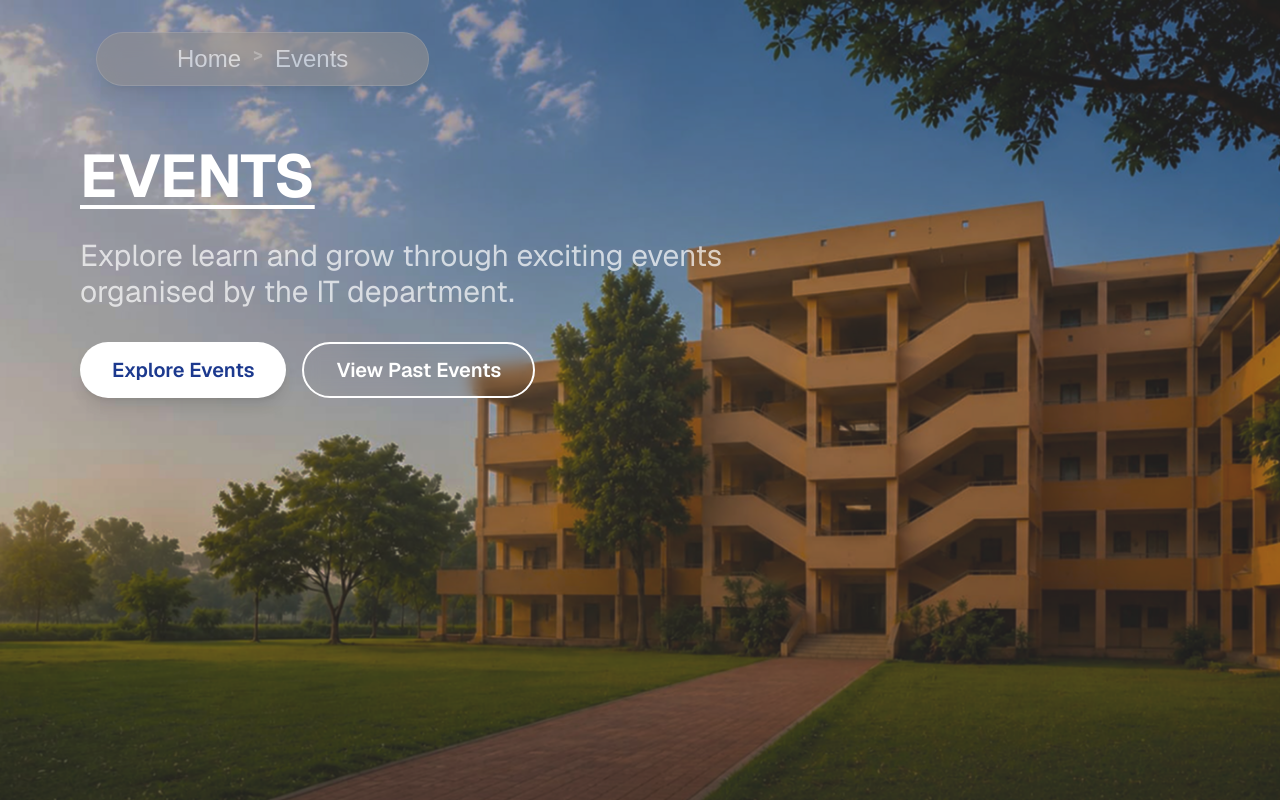
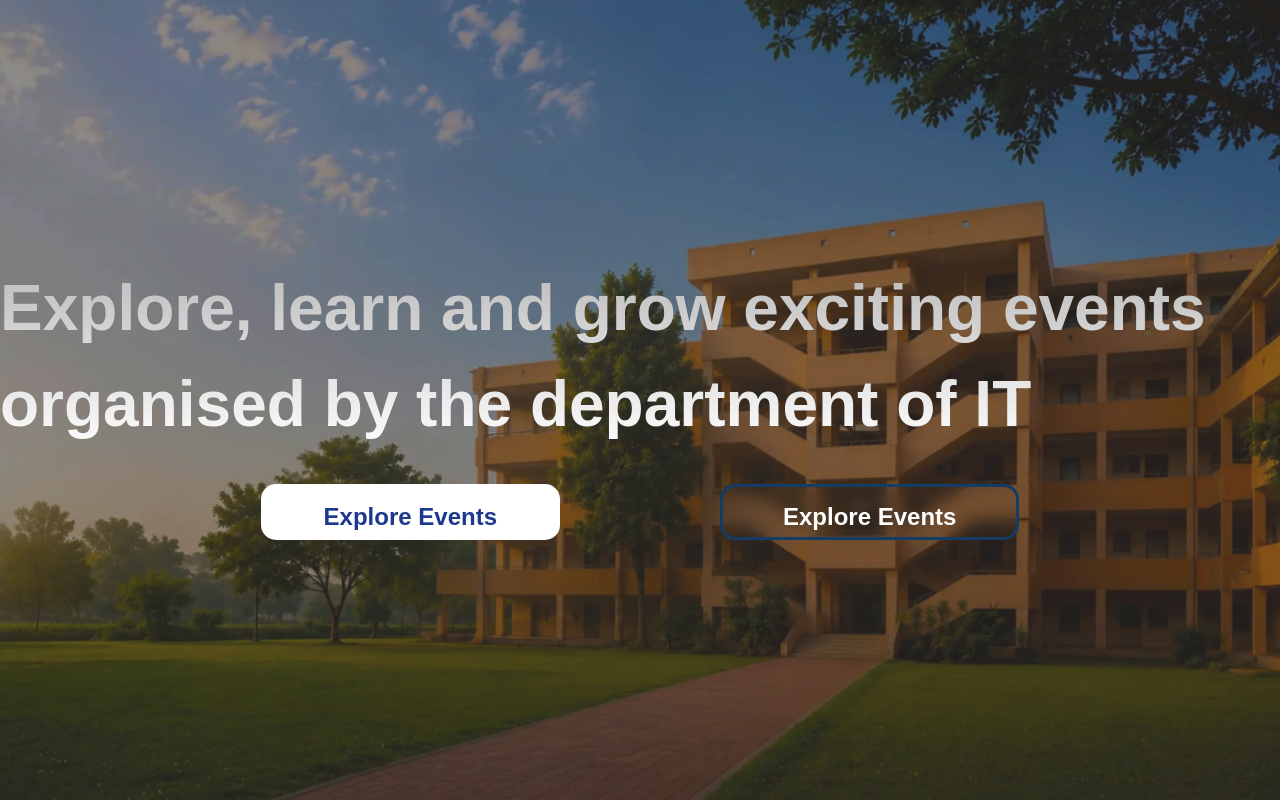
Before and after one commit to sooryanathg/information-technology, a Next.js app: page /events in a window 1280 px wide. Built offline with nearby package versions, Linux system fonts and the light colour scheme.

Commit message:
feat: update hero section with new imagery, Poppins font integration according to latest design

```diff
--- a/app/globals.css
+++ b/app/globals.css
@@ -3,8 +3,10 @@
 :root {
   --background: #ffffff;
   --foreground: #171717;
+  --color-brand-blue: #133D65;
+  --color-white: #FFFFFF;
+  --font-poppins: 'Poppins', sans-serif;
 }
-
 @theme inline {
   --color-background: var(--background);
   --color-foreground: var(--foreground);
--- a/app/layout.tsx
+++ b/app/layout.tsx
@@ -16,6 +16,15 @@ export const metadata: Metadata = {
   title: "Create Next App",
   description: "Generated by create next app",
 };
+// app/layout.tsx
+import { Poppins } from "next/font/google";
+
+const poppins = Poppins({
+  subsets: ["latin"],
+  weight: ["400", "600"],
+  variable: "--font-poppins",
+});
+
 
 export default function RootLayout({
   children,
@@ -25,7 +34,7 @@ export default function RootLayout({
   return (
     <html
       lang="en"
-      className={`${geistSans.variable} ${geistMono.variable} h-full antialiased`}
+      className={`${geistSans.variable} ${geistMono.variable} ${poppins.variable} h-full antialiased`}
     >
       <body className="min-h-full flex flex-col">{children}</body>
     </html>
--- a/components/pages/events/herosection.tsx
+++ b/components/pages/events/herosection.tsx
@@ -1,41 +1,41 @@
+import Image from "next/image";
+
 export default function HeroSection() {
   return (
-    <div className="bg-zinc-50 font-sans">
-    <section className="w-full h-dvh flex flex-col items-center justify-center relative overflow-hidden">
-      <img
-        src="/image1.png"
-        alt="Description of image"
-        className="absolute w-full h-full object-cover object-center inset-0"
+    <section className="relative h-dvh w-full overflow-hidden">
+      <Image
+        src="/events/heroevents.webp"
+        alt="IT Department building"
+        fill
+        priority
+        className="object-cover object-center"
       />
-      <div className="relative z-10 flex flex-col justify-center w-full h-full">
-        <nav className="absolute top-8 left-24 gap-3 px-20 py-2 rounded-full backdrop-blur-md border border-white/20 text-white font-medium bg-[#939090] flex shadow-xl opacity-60">
-        <a href="/" className="hover:opacity-75 transition-opacity">
-            Home
-        </a>
-        <span className="opacity-40 font-bold text-lg">
-            {'>'}
-        </span>
-        <span className="text-white">
-            <a href="/events">Events</a>
-        </span>
-        </nav>
-        <div className="flex flex-col text-white text-left justify-left gap-4 px-20 py-4 -mt-64">
-          <h1 className="text-6xl font-bold mb-4 underline underline-offset-8 decoration-4">EVENTS</h1>
-          <p className="text-3xl max-w-2xl opacity-70">
-            Explore learn and grow through exciting events organised by the IT department.
+
+      <div className="absolute inset-0 bg-black/10" />
+
+
+      <div className="relative z-10 flex h-full items-center justify-center">
+        <div className="flex flex-col items-center gap-8">
+
+          <p className="max-w-7xl text-left text-[64px] font-semibold bg-gradient-to-b from-[#BABABA] to-[#FFFFFF] bg-clip-text text-transparent">
+            Explore, learn and grow exciting events
+            organised by the department of IT
           </p>
-          <div className="flex flex-wrap gap-4 mt-4">
-            <button className="text-xl px-8 py-3 bg-white text-blue-900 font-semibold rounded-full hover:bg-gray-200 transition-colors shadow-lg">
+
+          <div className="flex gap-40 h-14 ">
+            <button className=" rounded-[15px] border-3 border-white bg-white px-15 py-3 text-[24px] font-semibold text-blue-900 transition-colors hover:bg-gray-200">
               Explore Events
             </button>
-            <button className="text-xl px-8 py-3 bg-transparent border-2 border-white text-white font-semibold rounded-full hover:bg-white/10 backdrop-blur-sm transition-colors">
-              View Past Events
+
+            <button className="rounded-[15px] border-3 border-[#133D65] bg-transparent px-15 py-3 text-[24px] font-semibold text-white backdrop-blur-sm transition-colors hover:bg-white/10">
+              Explore Events
             </button>
           </div>
+
         </div>
       </div>
 
     </section>
-    </div>
+
   );
 }
```
Also changed, not shown: public/events/heroevents.webp (added), public/image1.png (deleted).
